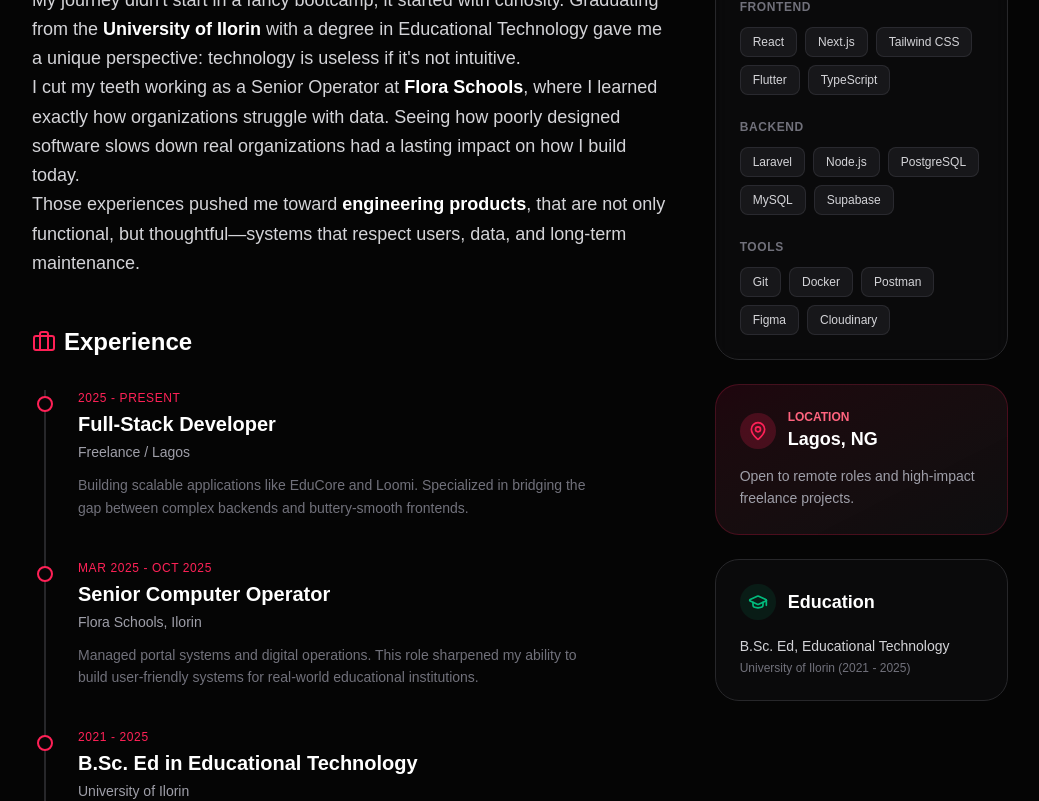
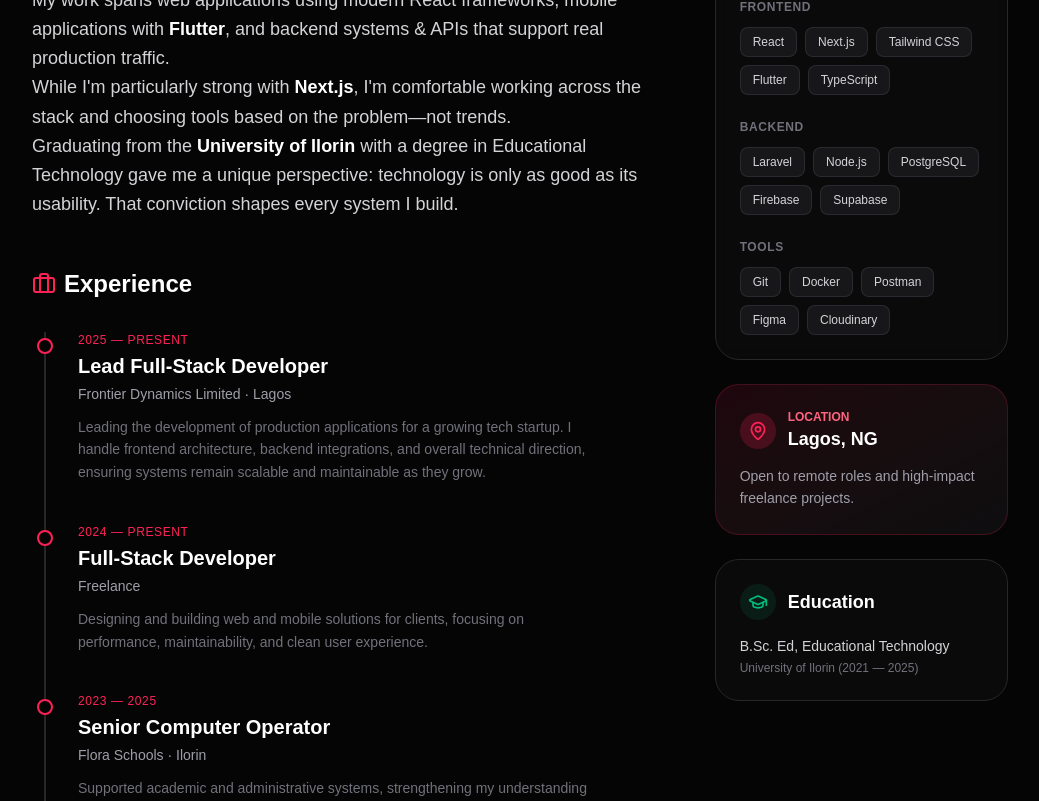
Before and after one commit to akbolaji-04/My-portfolio, a Next.js app: page /about in a window 1280 px wide. Shown: the part 600-1401 px from the top of the page, without its empty margins (120-1159 px from the left). Built offline with nearby package versions, Linux system fonts and the light colour scheme.

Commit message:
Refactor About page content and improve project page revalidation settings

```diff
--- a/src/app/about/page.tsx
+++ b/src/app/about/page.tsx
@@ -6,25 +6,31 @@ import { Briefcase, Terminal, Server, MapPin, GraduationCap, Code2 } from "lucid
 export default function About() {
   const skills = [
     { name: "Frontend", items: ["React", "Next.js", "Tailwind CSS", "Flutter", "TypeScript"] },
-    { name: "Backend", items: ["Laravel", "Node.js", "PostgreSQL", "MySQL", "Supabase"] },
+    { name: "Backend", items: ["Laravel", "Node.js", "PostgreSQL", "Firebase", "Supabase"] },
     { name: "Tools", items: ["Git", "Docker", "Postman", "Figma", "Cloudinary"] },
   ];
 
   const timeline = [
     {
-      year: "2025 - Present",
-      title: "Full-Stack Developer",
-      company: "Freelance / Lagos",
-      desc: "Building scalable applications like EduCore and Loomi. Specialized in bridging the gap between complex backends and buttery-smooth frontends.",
+      year: "2025 — Present",
+      title: "Lead Full-Stack Developer",
+      company: "Frontier Dynamics Limited · Lagos",
+      desc: "Leading the development of production applications for a growing tech startup. I handle frontend architecture, backend integrations, and overall technical direction, ensuring systems remain scalable and maintainable as they grow.",
     },
     {
-      year: "Mar 2025 - Oct 2025",
-      title: "Senior Computer Operator",
-      company: "Flora Schools, Ilorin",
-      desc: "Managed portal systems and digital operations. This role sharpened my ability to build user-friendly systems for real-world educational institutions.",
+      year: "2024 — Present",
+      title: "Full-Stack Developer",
+      company: "Freelance",
+      desc: "Designing and building web and mobile solutions for clients, focusing on performance, maintainability, and clean user experience.",
     },
     {
-      year: "2021 - 2025",
+      year: "2023 — 2025",
+      title: "Senior Computer Operator",
+      company: "Flora Schools · Ilorin",
+      desc: "Supported academic and administrative systems, strengthening my understanding of how real users interact with technology in non-ideal conditions.",
+    },
+    {
+      year: "2021 — 2025",
       title: "B.Sc. Ed in Educational Technology",
       company: "University of Ilorin",
       desc: "Graduated with a focus on integrating technology into learning systems. This academic background drives my passion for building EdTech solutions.",
@@ -57,39 +63,40 @@ export default function About() {
             </span>
           </h1>
           <p className="text-xl text-zinc-400 leading-relaxed max-w-2xl">
-            I’m <strong className="text-white">Abolaji Akorede</strong>, a software engineer based in Lagos.
-            My core strength is building fast, scalable web and mobile applications focusing on clean architecture, performance, and user experience.
+            I'm <strong className="text-white">Abolaji Akorede</strong>, a software developer based in Lagos, Nigeria.
+            I build scalable digital products across web and mobile, with a strong focus on performance, clean
+            architecture, and real-world usability.
           </p>
         </motion.div>
 
         <div className="grid grid-cols-1 lg:grid-cols-3 gap-12">
 
-          {/* Left Column: The Narrative & Timeline */}
+          {/* Left Column: Narrative & Timeline */}
           <motion.div
             initial={{ opacity: 0, x: -20 }}
             animate={{ opacity: 1, x: 0 }}
             transition={{ duration: 0.5, delay: 0.2 }}
             className="lg:col-span-2 space-y-12"
           >
-            {/* The Story */}
+            {/* What I Do */}
             <section className="space-y-6">
               <h2 className="text-2xl font-bold text-white flex items-center gap-2">
-                <Terminal className="text-rose-500" /> The Journey
+                <Terminal className="text-rose-500" /> What I Do
               </h2>
               <div className="prose prose-invert prose-zinc text-lg leading-relaxed">
                 <p>
-                  My journey didn't start in a fancy bootcamp; it started with curiosity.
-                  Graduating from the <strong className="text-white">University of Ilorin</strong> with a degree in
-                  Educational Technology gave me a unique perspective: technology is useless if it's not intuitive.
+                  My work spans web applications using modern React frameworks, mobile applications
+                  with <strong className="text-white">Flutter</strong>, and backend systems & APIs that support
+                  real production traffic.
                 </p>
                 <p>
-                  I cut my teeth working as a Senior Operator at <strong className="text-white">Flora Schools</strong>,
-                  where I learned exactly how organizations struggle with data. Seeing how poorly designed software slows
-                  down real organizations had a lasting impact on how I build today.
+                  While I'm particularly strong with <strong className="text-white">Next.js</strong>, I'm
+                  comfortable working across the stack and choosing tools based on the problem—not trends.
                 </p>
                 <p>
-                  Those experiences pushed me toward <strong className="text-white">engineering products</strong>, that are not only functional,
-                  but thoughtful—systems that respect users, data, and long-term maintenance.
+                  Graduating from the <strong className="text-white">University of Ilorin</strong> with a degree
+                  in Educational Technology gave me a unique perspective: technology is only as good as its
+                  usability. That conviction shapes every system I build.
                 </p>
               </div>
             </section>
@@ -102,9 +109,7 @@ export default function About() {
               <div className="border-l-2 border-zinc-800 ml-3 space-y-10 pl-8 relative">
                 {timeline.map((item, i) => (
                   <div key={i} className="relative">
-                    {/* Timeline Dot */}
                     <div className="absolute -left-[41px] top-1.5 w-4 h-4 bg-[#050505] border-2 border-rose-500 rounded-full" />
-
                     <span className="text-xs font-mono text-rose-500 mb-1 block uppercase tracking-wider">{item.year}</span>
                     <h3 className="text-xl font-bold text-white mb-1">{item.title}</h3>
                     <p className="text-sm font-medium text-zinc-400 mb-3">{item.company}</p>
@@ -115,14 +120,14 @@ export default function About() {
             </section>
           </motion.div>
 
-          {/* Right Column: Skills & Stats */}
+          {/* Right Column: Skills & Info */}
           <motion.div
             initial={{ opacity: 0, x: 20 }}
             animate={{ opacity: 1, x: 0 }}
             transition={{ duration: 0.5, delay: 0.4 }}
             className="space-y-6"
           >
-            {/* Tech Stack Card */}
+            {/* Tech Stack */}
             <div className="p-6 rounded-3xl bg-zinc-900/30 border border-zinc-800 backdrop-blur-sm">
               <h3 className="text-sm font-bold text-white uppercase tracking-widest mb-6 flex items-center gap-2">
                 <Server size={16} className="text-rose-500" /> Tech Stack
@@ -133,7 +138,10 @@ export default function About() {
                     <h4 className="text-xs text-zinc-500 mb-3 uppercase font-bold tracking-wider">{skill.name}</h4>
                     <div className="flex flex-wrap gap-2">
                       {skill.items.map((item) => (
-                        <span key={item} className="px-3 py-1.5 bg-zinc-800/50 border border-zinc-700/50 rounded-lg text-xs text-zinc-300 font-medium hover:bg-zinc-800 transition-colors cursor-default">
+                        <span
+                          key={item}
+                          className="px-3 py-1.5 bg-zinc-800/50 border border-zinc-700/50 rounded-lg text-xs text-zinc-300 font-medium hover:bg-zinc-800 transition-colors cursor-default"
+                        >
                           {item}
                         </span>
                       ))}
@@ -143,7 +151,7 @@ export default function About() {
               </div>
             </div>
 
-            {/* Location Card */}
+            {/* Location */}
             <div className="p-6 rounded-3xl bg-gradient-to-br from-rose-900/20 to-zinc-900/50 border border-rose-500/20">
               <div className="flex items-center gap-3 mb-3">
                 <div className="p-2 bg-rose-500/20 rounded-full text-rose-500">
@@ -159,7 +167,7 @@ export default function About() {
               </p>
             </div>
 
-            {/* Education Card */}
+            {/* Education */}
             <div className="p-6 rounded-3xl bg-zinc-900/30 border border-zinc-800">
               <div className="flex items-center gap-3 mb-4">
                 <div className="p-2 bg-emerald-500/10 rounded-full text-emerald-500">
@@ -170,11 +178,8 @@ export default function About() {
               <p className="text-sm text-zinc-300 font-medium mb-1">
                 B.Sc. Ed, Educational Technology
               </p>
-              <p className="text-xs text-zinc-500">
-                University of Ilorin (2021 - 2025)
-              </p>
+              <p className="text-xs text-zinc-500">University of Ilorin (2021 — 2025)</p>
             </div>
-
           </motion.div>
 
         </div>
--- a/src/app/page.tsx
+++ b/src/app/page.tsx
@@ -4,33 +4,29 @@ import ProjectCard from "@/components/ProjectCard";
 import { Layers, MapPin, Sparkles } from "lucide-react";
 import Image from "next/image";
 
-export const dynamic = "force-dynamic";
+export const revalidate = 60;
 
 export default async function Home() {
-  // 🔥 Server-side fetching with 1-minute revalidation
   const projects = await apiFetch<Project[]>("/projects", {
-    next: { revalidate: 60 }
+    next: { revalidate: 60 },
   });
-
-
 
   return (
     <main className="min-h-screen bg-[#050505] selection:bg-rose-500 selection:text-white overflow-x-hidden">
-      {/* 🌌 Background Decoration (Subtle & Performance Friendly) */}
+      {/* Background Decoration */}
       <div className="fixed top-0 left-1/2 -translate-x-1/2 w-full h-full -z-10 pointer-events-none">
         <div className="absolute top-[-10%] left-[-10%] w-[500px] h-[500px] bg-rose-900/20 blur-[120px] rounded-full mix-blend-screen" />
         <div className="absolute bottom-[10%] right-[-5%] w-[500px] h-[500px] bg-blue-900/10 blur-[120px] rounded-full mix-blend-screen" />
       </div>
 
-      {/* ⚡ HERO SECTION (Identity First) */}
+      {/* HERO SECTION */}
       <section className="max-w-6xl mx-auto px-6 pt-32 pb-20">
         <div className="flex flex-col md:flex-row items-center md:items-end gap-8 mb-10">
 
-          {/* 📸 Profile Picture (The "Abolaji" Factor) */}
+          {/* Profile Picture */}
           <div className="relative group">
             <div className="absolute -inset-1 bg-gradient-to-r from-rose-500 to-purple-600 rounded-full blur opacity-25 group-hover:opacity-75 transition duration-1000"></div>
             <div className="relative h-32 w-32 md:h-40 md:w-40 rounded-full overflow-hidden border-4 border-zinc-900 shadow-2xl">
-              {/* Ensure "Abolaji.jpeg" is inside your "public" folder! */}
               <Image
                 src="/Abolaji.jpg"
                 alt="Abolaji Akorede"
@@ -41,24 +37,31 @@ export default async function Home() {
             </div>
           </div>
 
-          {/* 📛 Name & Title */}
+          {/* Name & Title */}
           <div className="text-center md:text-left">
             <div className="flex items-center justify-center md:justify-start gap-2 text-rose-500 mb-2">
               <Sparkles size={16} />
               <span className="text-xs font-bold uppercase tracking-[0.2em]">Full-Stack Developer</span>
             </div>
-
             <h1 className="text-5xl md:text-7xl font-black tracking-tighter text-white leading-none">
-              Abolaji <span className="text-transparent bg-clip-text bg-gradient-to-r from-rose-500 to-rose-300">Akorede.</span>
+              Abolaji{" "}
+              <span className="text-transparent bg-clip-text bg-gradient-to-r from-rose-500 to-rose-300">
+                Akorede.
+              </span>
             </h1>
           </div>
         </div>
 
-        {/* 📝 Bio / Introduction */}
+        {/* Bio */}
         <div className="max-w-2xl">
           <p className="text-xl text-zinc-400 leading-relaxed mb-6">
-            Building scalable, high-performance systems with <span className="text-zinc-200 font-semibold">Next.js, Flutter, Firebase, and PostgressQL</span>.
-            I'm passionate about crafting software that’s not just functional, but also thoughtful and maintainable.
+            Building fast, scalable digital products across{" "}
+            <span className="text-zinc-200 font-semibold">web and mobile</span>.
+            Experienced with{" "}
+            <span className="text-zinc-200 font-semibold">
+              Next.js, Flutter, PostgreSQL, and Firebase
+            </span>
+            .
           </p>
 
           {/* Location Badge */}
@@ -69,7 +72,7 @@ export default async function Home() {
         </div>
       </section>
 
-      {/* 📂 Projects Grid */}
+      {/* Projects Grid */}
       <section className="max-w-6xl mx-auto px-6 py-12">
         <div className="flex items-center justify-between mb-12 border-b border-zinc-800 pb-6">
           <h2 className="text-3xl font-bold tracking-tight text-white">Featured Work</h2>
@@ -90,7 +93,7 @@ export default async function Home() {
         )}
       </section>
 
-      {/* 📧 Footer */}
+      {/* Footer */}
       <footer className="max-w-6xl mx-auto px-6 py-20 text-center text-zinc-600 text-sm border-t border-zinc-900 mt-20">
         <p>© 2026 Abolaji Akorede. Built with Next.js & Laravel.</p>
       </footer>
--- a/src/app/projects/[slug]/page.tsx
+++ b/src/app/projects/[slug]/page.tsx
@@ -4,6 +4,7 @@ import { notFound } from "next/navigation";
 import Link from "next/link";
 import { ArrowLeft, Github, ExternalLink, Calendar, User, Layers } from "lucide-react";
 
+export const revalidate = 60;
 interface Props {
   params: Promise<{ slug: string }>;
 }
--- a/src/lib/api.ts
+++ b/src/lib/api.ts
@@ -27,7 +27,7 @@ export async function apiFetch<T>(
     const res = await fetch(`${API_URL}${cleanEndpoint}`, {
       ...options,
       headers,
-      cache: "no-store",
+      cache: options.next ? undefined : (options.cache || "no-store"),
     });
 
     if (!res.ok) {
```
Lines whose indentation alone changed are shown as unchanged.
